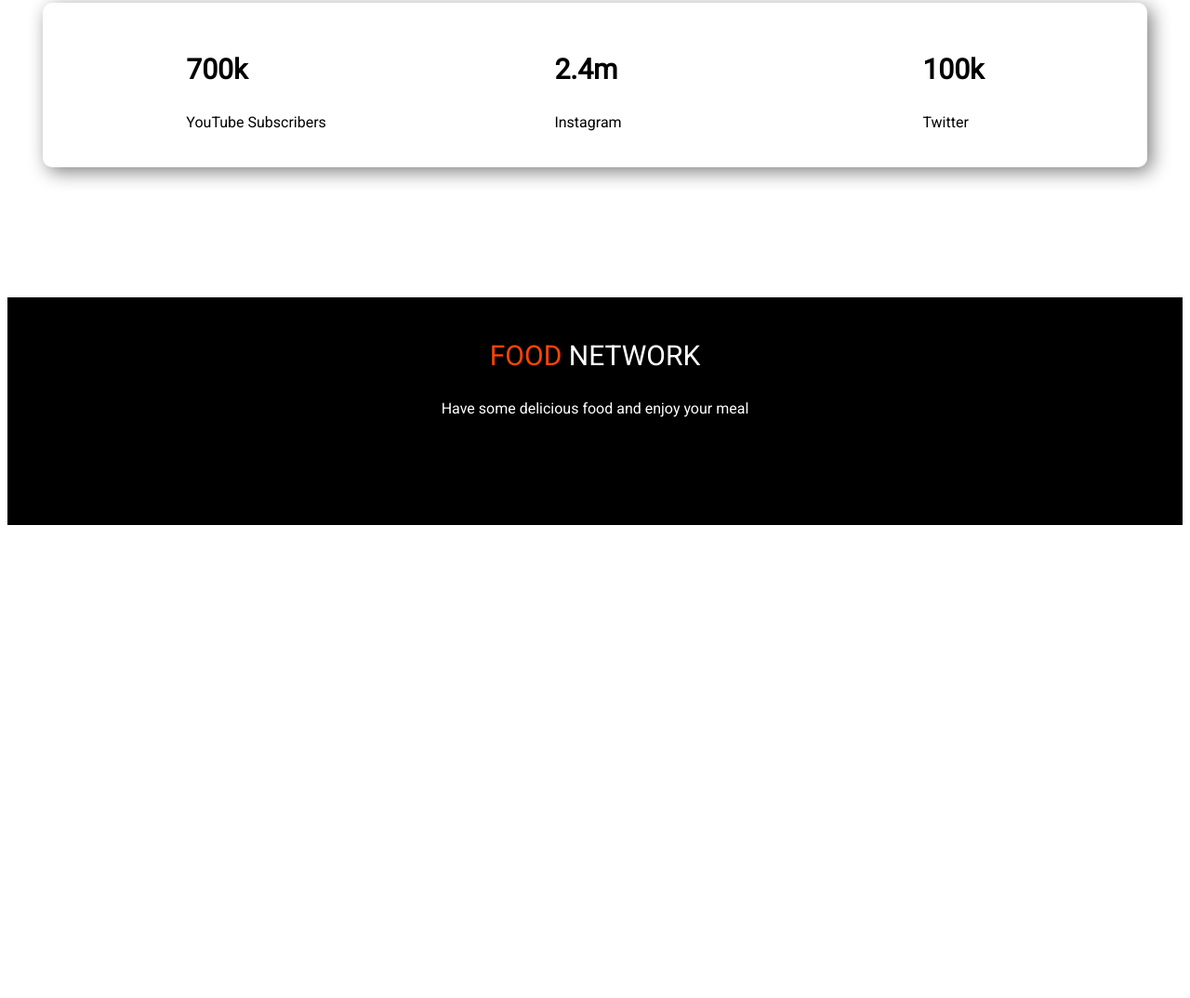
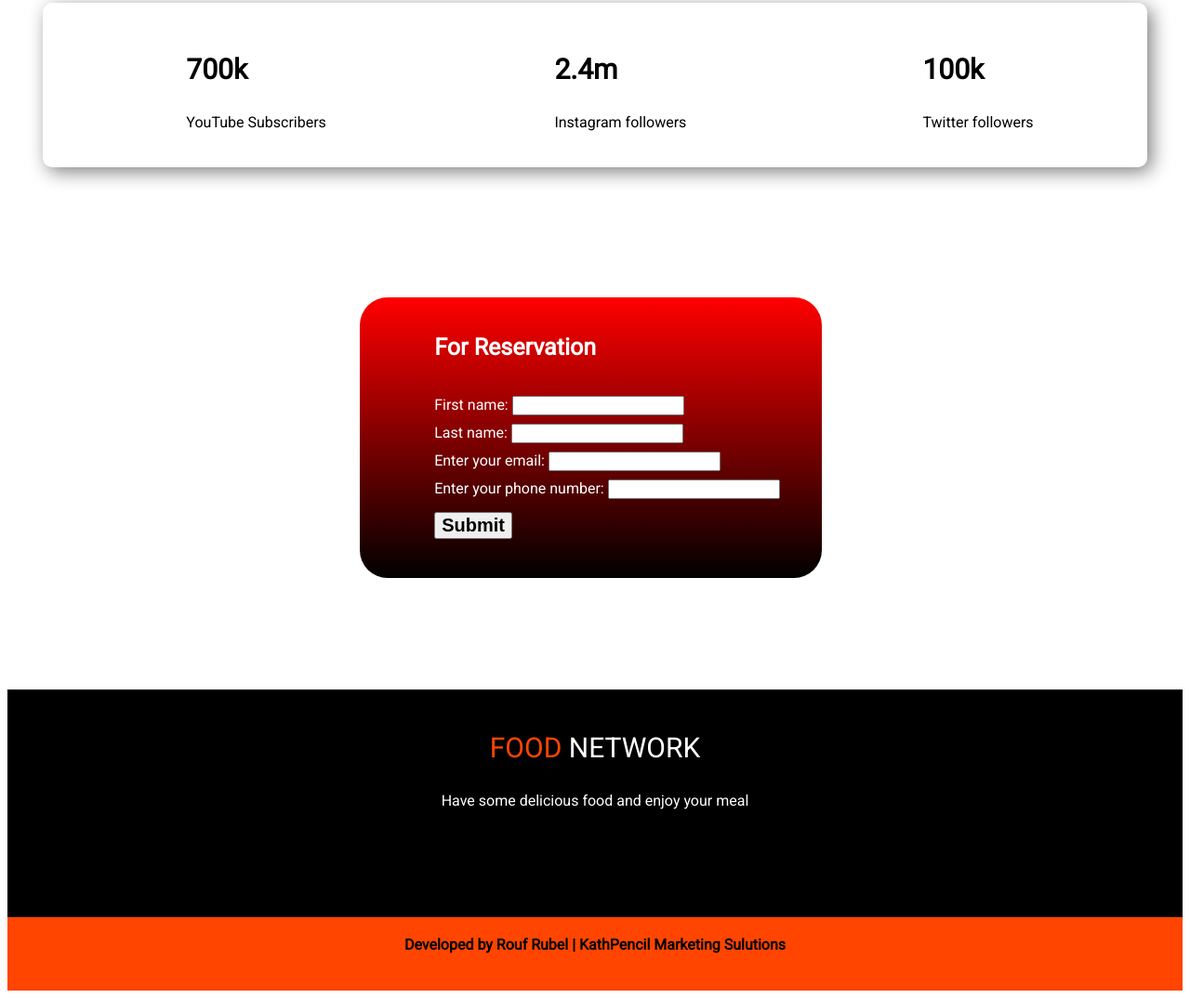
Before and after one commit to roufrubel/food-network, a plain HTML site: page index.html in a window 1280 px wide. Shown: the part 2080-3154 px from the top of the page at 93% size. Before the commit the page ends 2653 px from the top, so only its background shows below. Drawn offline with Linux system fonts and the light colour scheme.

Commit message:
inpur form added

```diff
--- a/index.html
+++ b/index.html
@@ -89,11 +89,28 @@
         </div>
         <div class="media-part">
             <h3>2.4m</h3>
-            <p>Instagram</p>
+            <p>Instagram followers</p>
         </div>
         <div class="media-part">
             <h3>100k</h3>
-            <p>Twitter</p>
+            <p>Twitter followers</p>
+        </div>
+    </section>
+
+    <section>
+        <div class="reservation info">
+            <h4 class="reservation">For Reservation</h4>
+            <form class="reservation line-space" action="">
+                <label for=" fname">First name:</label>
+                <input type="text" id="fname" name="fname"><br>
+                <label for="lname">Last name:</label>
+                <input type="text" id="lname" name="lname"><br>
+                <label for="email">Enter your email:</label>
+                <input type="email" id="email" name="email"><br>
+                <label for="phone">Enter your phone number:</label>
+                <input type="tel" id="phone" name="phone"><br>
+                <input id="subm" type="submit" value="Submit">
+            </form>
         </div>
     </section>
 
@@ -103,6 +120,13 @@
             <p>Have some delicious food and enjoy your meal</p>
         </div>
     </footer>
+
+    <footer>
+        <div id="developer">
+            <a href="https://www.facebook.com/KathPencilMB/">Developed by Rouf Rubel | KathPencil Marketing
+                Sulutions</a>
+        </div>
+    </footer>
 </body>
 
 </html>
--- a/style.css
+++ b/style.css
@@ -10,6 +10,9 @@
 
 h3{
     font-size: 30px;
+}
+h4{
+    font-size: 25px;
 }
 .color-word{
     color:orangered;
@@ -49,8 +52,9 @@
 }
 #recipie{
     text-align: center;
+    color: orangered;
+    font-weight: 700;
 }
-
 .small-part{
     width: 30%;
     margin-left: 3%;
@@ -87,3 +91,33 @@
 #name{
     font-size: 30px;
 }
+#developer{
+    text-align: center;
+    background-color: orangered;
+    padding-top: 20px;
+    padding-bottom: 40px;
+}
+#developer a{
+    text-decoration: none;
+    color: black;
+    font-weight: 700;
+}
+.info{
+    width: 33%;
+    color: white;
+    border-radius: 30px;
+    margin-left: 30%;
+    margin-bottom: 120px;
+    padding-left: 80px;
+    padding-top: 5px;
+    padding-bottom: 40px;
+    background-image: linear-gradient(red, black)
+}
+.line-space{
+    line-height: 30px;
+}
+#subm{
+    font-size: 20px;
+    font-weight: 700;
+    margin-top: 10px;
+}
```
